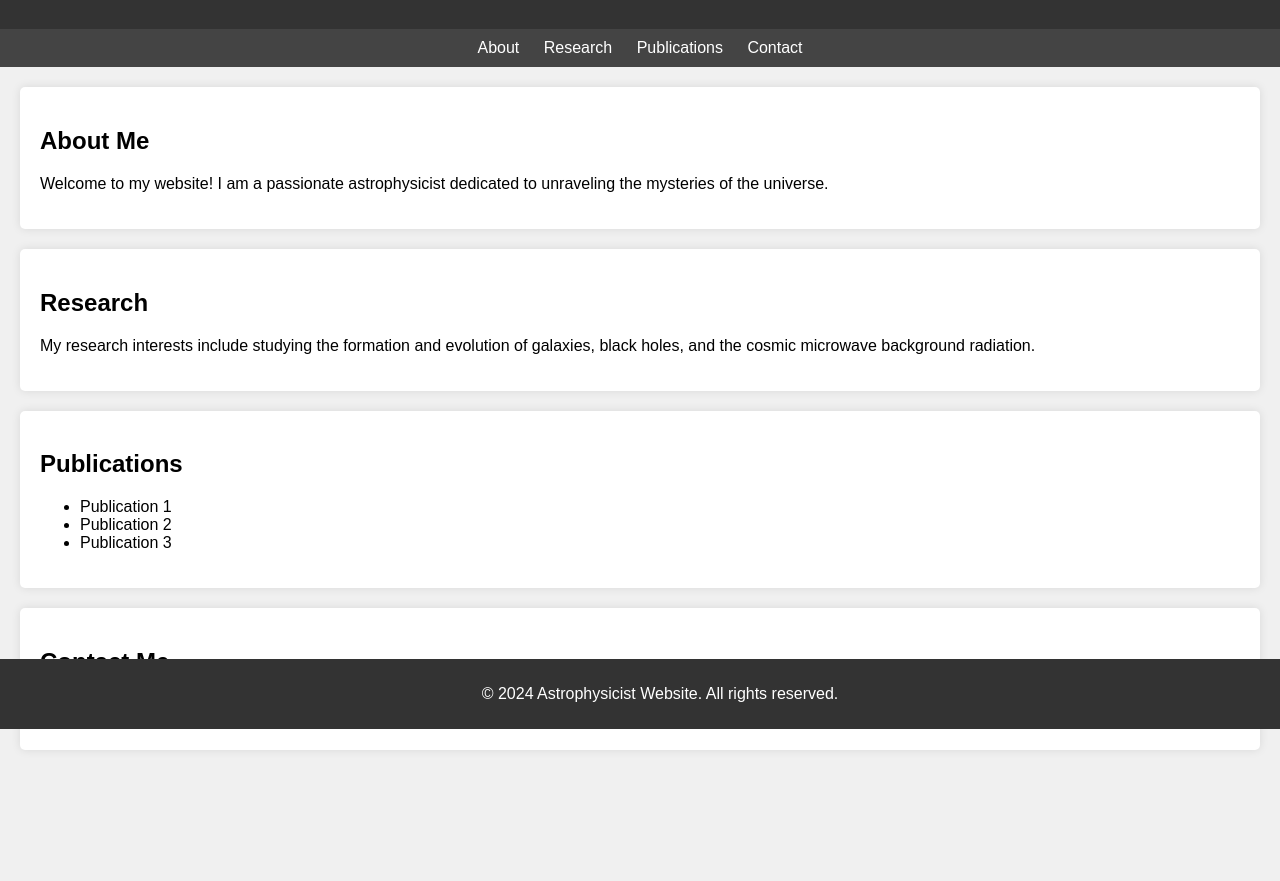
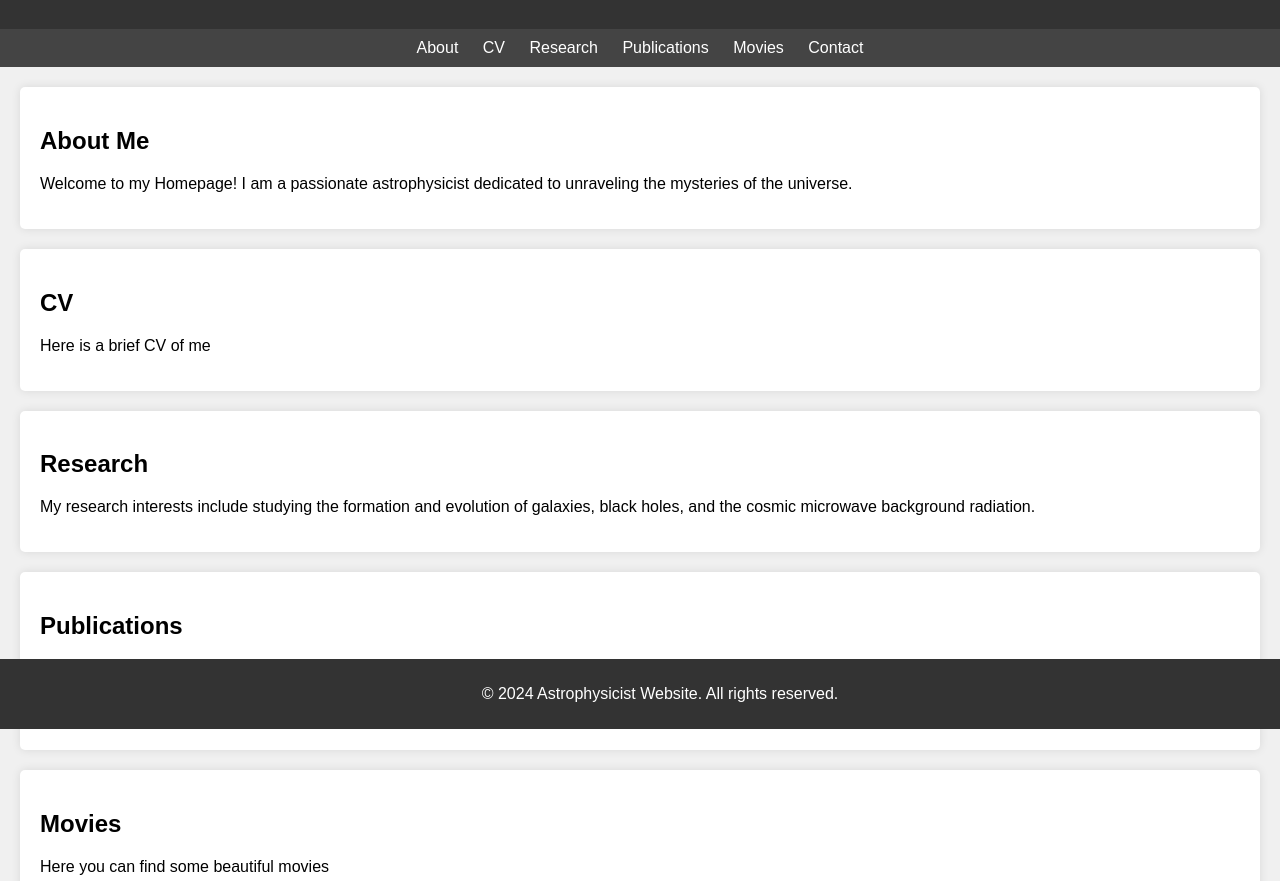
Before and after one commit to AnkushAstro/AnkushAstro.github.io, a plain HTML site: page index.html in a window 1280 px wide. Shown: the part 71-952 px from the top of the page. Before the commit the page ends 841 px from the top, so only its background shows below. Drawn offline with Linux system fonts and the light colour scheme.

Commit message:
Update index.html

```diff
--- a/index.html
+++ b/index.html
@@ -51,20 +51,26 @@
         <h1>Astrophysicist</h1>
     </header>
     <nav>
-        <a href="#about">About</a>
-        <a href="#research">Research</a>
-        <a href="#publications">Publications</a>
-        <a href="#contact">Contact</a>
+        <a href="#About">About</a>
+        <a href="#CV">CV</a>
+        <a href="#Research">Research</a>
+        <a href="#Publications">Publications</a>
+        <a href="#Movies">Movies</a>
+        <a href="#Contact">Contact</a>
     </nav>
-    <section id="about">
+    <section id="About">
         <h2>About Me</h2>
-        <p>Welcome to my website! I am a passionate astrophysicist dedicated to unraveling the mysteries of the universe.</p>
+        <p>Welcome to my Homepage! I am a passionate astrophysicist dedicated to unraveling the mysteries of the universe.</p>
     </section>
-    <section id="research">
+    <section id="CV">
+        <h2>CV</h2>
+        <p>Here is a brief CV of me</p>
+    </section>
+    <section id="Research">
         <h2>Research</h2>
         <p>My research interests include studying the formation and evolution of galaxies, black holes, and the cosmic microwave background radiation.</p>
     </section>
-    <section id="publications">
+    <section id="Publications">
         <h2>Publications</h2>
         <ul>
             <li>Publication 1</li>
@@ -73,7 +79,11 @@
             <!-- Add more publications as needed -->
         </ul>
     </section>
-    <section id="contact">
+    <section id="Movies">
+        <h2>Movies</h2>
+        <p>Here you can find some beautiful movies</p>
+    </section>
+    <section id="Contact">
         <h2>Contact Me</h2>
         <p>You can reach me at: email@example.com</p>
     </section>
```
